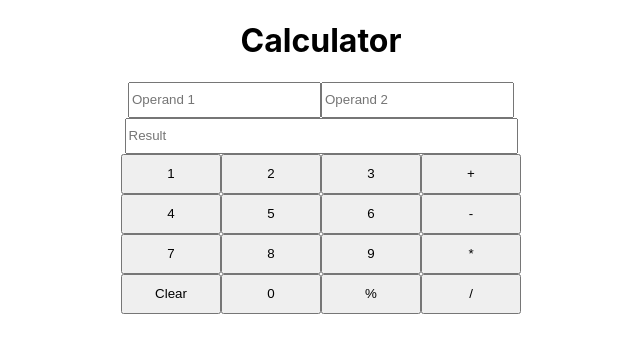
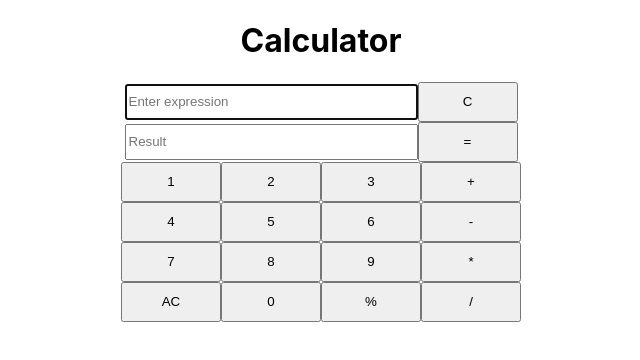
Before and after one commit to Sayan2504/React_calculator, a React (Create React App) app: page / in a window 1280 px wide. Shown: the top 360 px of the page, without its empty margins (319-959 px from the left). Built offline with nearby package versions, Linux system fonts and the light colour scheme.

Commit message:
clicking a button puts the text in the textarea implemented

```diff
--- a/src/App.css
+++ b/src/App.css
@@ -2,13 +2,8 @@
   text-align: center;
 }
 
-.result-field{
-  width: 385px;
-  height: 30px;
-}
-
 .text-field{
-  width: 185px;
+  width: 285px;
   height: 30px;
 }
 
--- a/src/App.js
+++ b/src/App.js
@@ -5,40 +5,8 @@ import Form from './Calculator/form'
 const App = () => {
   const [result, setResult] = useState([]);
 
-  const calculate = (operator, operand1, operand2) =>{
-      if(operator === 1){
-        operand1 = parseInt(operand1);
-        operand2 = parseInt(operand2);
-        setResult ( operand1 + operand2 );
-      }
+  const calculate = (text) =>{
 
-
-      else if(operator === 2){
-        operand1 = parseInt(operand1);
-        operand2 = parseInt(operand2);
-        setResult ( operand1 - operand2 );
-      }
-
-      else if(operator === 3){
-        operand1 = parseInt(operand1);
-        operand2 = parseInt(operand2);
-        setResult ( operand1 * operand2 );
-      }
-
-      else if(operator === 4){
-        operand1 = parseInt(operand1);
-        operand2 = parseInt(operand2);
-        if (operand2 === 0)
-          alert("divisor cannot be zero");
-        else
-          setResult ( operand1 / operand2 );
-      }
-
-      else if(operator === 5){
-        operand1 = parseInt(operand1);
-        operand2 = parseInt(operand2);
-        setResult ( operand1 % operand2 );
-      }
   };
 
   const resultView = () =>{
--- a/src/Calculator/form.js
+++ b/src/Calculator/form.js
@@ -2,50 +2,94 @@ import React, { useState } from 'react'
 import '../App'
 
 const Form = ({calculate, resultView}) =>{
-    const [text1,setText1] = useState([]);
-    const [text2,setText2] = useState([]);
+    const [text,setText] = useState([]);
 
-    const changeText1=(e)=>{
-        setText1(e.target.value)
-    };
-
-    const changeText2=(e)=>{
-        setText2(e.target.value)
+    const changeText=(e)=>{
+        setText(e.target.value)
     };
 
     return(
         <div>
             <form>
-                <input className="text-field" type = "text" value ={text1} placeholder="Operand 1" onChange={changeText1}/>
-                <input className="text-field" type = "text" value ={text2} placeholder="Operand 2" onChange={changeText2}/>
-                <br/>
-                <input className="result-field" type="text" placeholder="Result" value={resultView()} readOnly/>
+                <input className="text-field" type = "text" value ={text} placeholder="Enter expression" onChange={changeText} autoFocus/>
+                <button className="key" onClick={(e)=>{
+                    e.preventDefault();
+
+                }}>C</button>
+
 
                 <br/>
-                <button className="key">1</button>
-                <button className="key">2</button>
-                <button className="key">3</button>
+                <input className="text-field" type="text" placeholder="Result" value={resultView()} readOnly/>
                 <button className="key" onClick={(e)=>{
                     e.preventDefault();
-                    calculate(1, text1, text2);
+                    calculate(text);
+                }}>=</button>
+
+
+                <br/>
+                <button className="key" onClick={(e)=>{
+                    e.preventDefault();
+                    setText(prev => prev.concat("1"));
+                }}>1</button>
+
+                <button className="key" onClick={(e)=>{
+                    e.preventDefault();
+                    setText(prev => prev.concat("2"));
+                }}>2</button>
+
+                <button className="key" onClick={(e)=>{
+                    e.preventDefault();
+                    setText(prev => prev.concat("3"));
+                }}>3</button>
+
+                <button className="key" onClick={(e)=>{
+                    e.preventDefault();
+                    setText(prev => prev.concat("+"));
                 }}>+</button>
 
                 <br/>
-                <button className="key">4</button>
-                <button className="key">5</button>
-                <button className="key">6</button>
                 <button className="key" onClick={(e)=>{
                     e.preventDefault();
-                    calculate(2, text1, text2);
+                    setText(prev => prev.concat("4"));
+                }}>4</button>
+
+                <button className="key" onClick={(e)=>{
+                    e.preventDefault();
+                    setText(prev => prev.concat("5"));
+                }}>5</button>
+
+                <button className="key" onClick={(e)=>{
+                    e.preventDefault();
+                    setText(prev => prev.concat("6"));
+                }}>6</button>
+
+                <button className="key" onClick={(e)=>{
+                    e.preventDefault();
+                    setText(prev => prev.concat("-"));
                 }}>-</button>
 
+
+
+
                 <br/>
-                <button className="key">7</button>
-                <button className="key">8</button>
-                <button className="key">9</button>
                 <button className="key" onClick={(e)=>{
                     e.preventDefault();
-                    calculate(3, text1, text2);
+                    setText(prev => prev.concat("7"));
+                }}>7</button>
+
+                <button className="key" onClick={(e)=>{
+                    e.preventDefault();
+                    setText(prev => prev.concat("8"));
+                }}>8</button>
+
+                <button className="key" onClick={(e)=>{
+                    e.preventDefault();
+                    setText(prev => prev.concat("9"));
+                }}>9</button>
+
+                <button className="key" onClick={(e)=>{
+                    e.preventDefault();
+                    setText(prev => prev.concat("*"));
                 }}>*</button>
 
 
@@ -53,20 +97,22 @@ const Form = ({calculate, resultView}) =>{
                 <br/>
                 <button className="key" onClick={(e)=>{
                     e.preventDefault();
-                    setText1("");
-                    setText2("");
-                }}>Clear</button>
+                    setText("");
+                }}>AC</button>
 
-                <button className="key">0</button>
+                <button className="key" onClick={(e)=>{
+                    e.preventDefault();
+                    setText(prev => prev.concat("0"));
+                }}>0</button>
 
-                <button className="key"onClick={(e)=>{
+                <button className="key" onClick={(e)=>{
                     e.preventDefault();
-                    calculate(5, text1, text2);
+                    setText(prev => prev.concat("%"));
                 }}>%</button>
 
-                <button className="key"onClick={(e)=>{
+                <button className="key" onClick={(e)=>{
                     e.preventDefault();
-                    calculate(4, text1, text2);
+                    setText(prev => prev.concat("/"));
                 }}>/</button>
 
 
```
